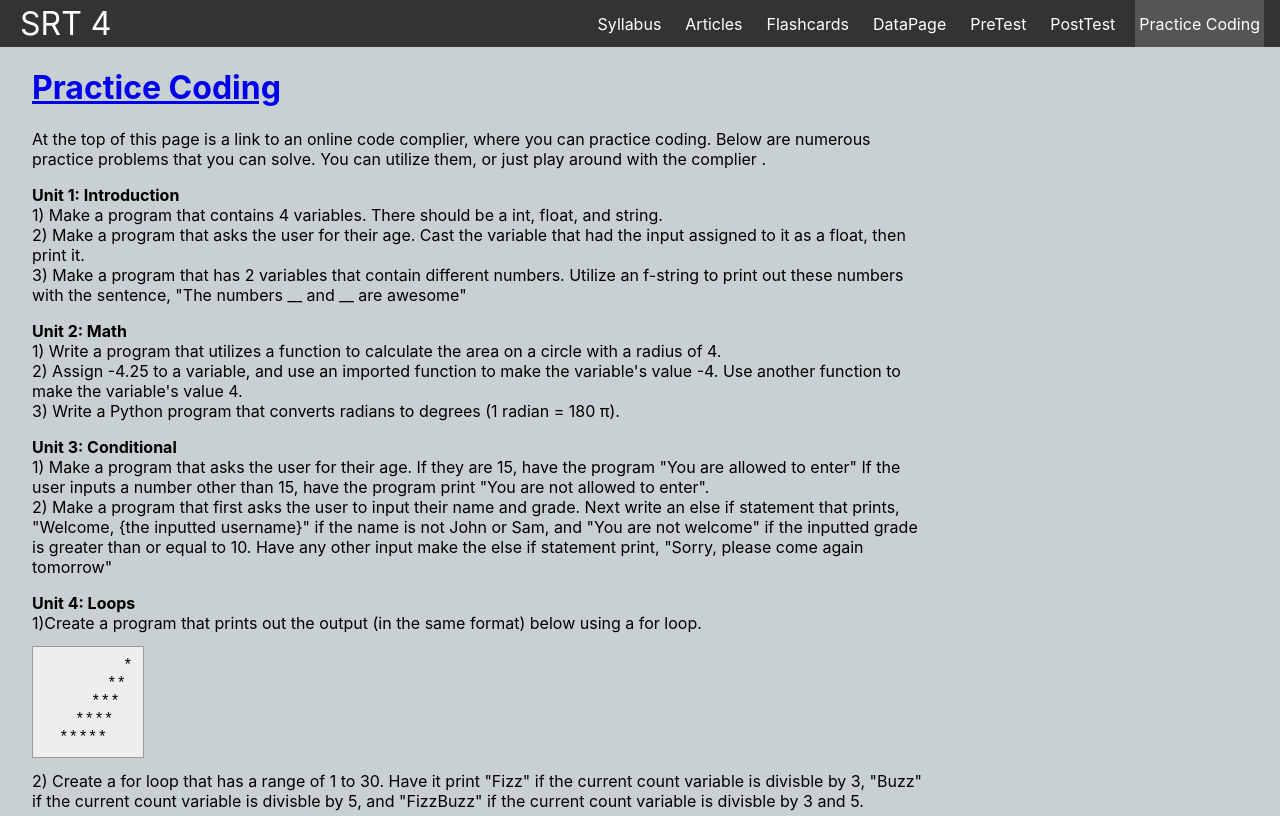
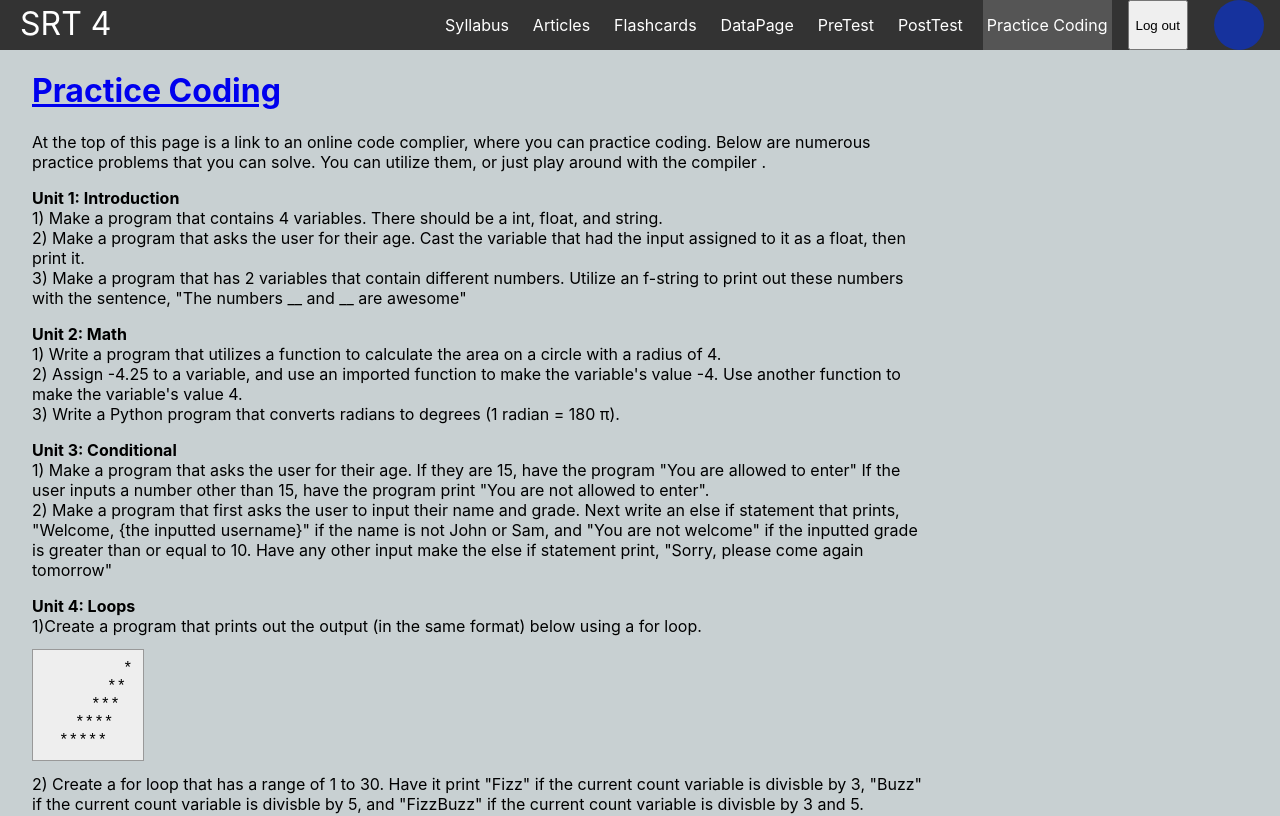
Before and after one commit to MD5595/SrtFlaskWebsite, a React (Create React App) app in the folder my-app/: page /PracticeCoding in a window 1280 px wide. Shown: the top 816 px of the page. Built offline with nearby package versions, Linux system fonts and the light colour scheme; no server answers.

Commit message:
send time for multiple pages, user icon

```diff
--- a/my-app/src/App.css
+++ b/my-app/src/App.css
@@ -234,3 +234,16 @@ inter code {
 .flashcard-option:first-child {
     margin-top: 0;
 }
+
+.circle {
+    width: 50px;
+    height:50px;
+    border-radius: 50%;
+    background-color: #16329d;
+    display: flex;
+    align-items: center;
+    justify-content: center;
+    color: white;
+    font-size: 14px;
+    margin-left: 10px;
+}
--- a/my-app/src/components/Navbar.js
+++ b/my-app/src/components/Navbar.js
@@ -1,6 +1,27 @@
-import { Link, useMatch, useResolvedPath } from "react-router-dom"
+import { Link, useMatch, useResolvedPath,useNavigate } from "react-router-dom"
+import axios from "axios";
+import {baseURL} from "../config";
 
 export default function Navigation() {
+    var navigate = useNavigate();
+    const username =localStorage.getItem('username');
+
+
+    function send_time() {
+
+        var page= "Log out"
+    var headers = {
+        'Content-Type': 'application/json',
+      }
+
+  const response =  axios.post(baseURL + '/sendLocationTime',
+        {page: page, username: username },headers=headers);
+    console.log("SUCCESS", response);
+    navigate('/HomePage');
+}
+
+
+
   return (
     <nav className="nav">
       <Link to="/" className="site-title">
@@ -15,14 +36,14 @@ export default function Navigation() {
             <CustomLink to="/PreTest">PreTest</CustomLink>
             <CustomLink to="/KeyPage">PostTest</CustomLink>
             <CustomLink to="/PracticeCoding">Practice Coding</CustomLink>
-
-
+            <button onClick={send_time}>Log out</button>
+            <div className="circle">{username}</div>
         </ul>
     </nav>
   )
 }
 
-function CustomLink({ to, children, ...props }) {
+function CustomLink({to, children, ...props }) {
   const resolvedPath = useResolvedPath(to)
   const isActive = useMatch({ path: resolvedPath.pathname, end: true })
 
--- a/my-app/src/pages/PracticeCoding.js
+++ b/my-app/src/pages/PracticeCoding.js
@@ -1,6 +1,9 @@
 import React from 'react';
+import {send_time} from '../../src/components/AxiosCalls';
+function PracticeCoding() {
+        const username =localStorage.getItem('username');
 
-function PracticeCoding() {
+    send_time('PracticeCoding', username);
   return (
     <div className="container">
       <h1><a href="https://www.programiz.com/python-programming/online-compiler/"
@@ -8,7 +11,7 @@ function PracticeCoding() {
 </h1>
         <p>At the top of this page is a link to an online code complier,
             where you can practice coding. Below are numerous practice problems that you can solve. You can utilize them,
-            or just play around with the complier .</p>
+            or just play around with the compiler .</p>
         <p><b>Unit 1: Introduction </b><br/>
         1) Make a program that contains 4 variables. There should be a int, float, and string.
             <br className="small-break"/>
```
Also changed, not shown: 2 other files (tests, documents, lock files or other folders). Lines whose indentation alone changed are shown as unchanged.
